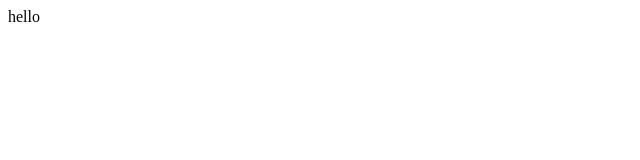
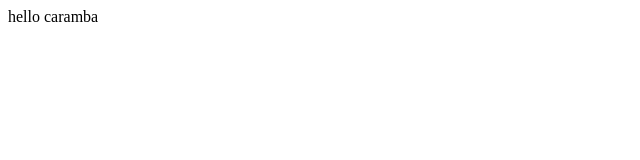
Before and after one commit to lorenzo70/test_git, a plain HTML site: page index.html in a window 1280 px wide. Shown: the full height of the page, 0-640 px from the left. Drawn offline with Linux system fonts and the light colour scheme.

Commit message:
modif index.html

```diff
--- a/index.html
+++ b/index.html
@@ -1,5 +1,5 @@
 <html>
 	<body>
-		hello
+		hello caramba
 	</body>
 </html>
```
